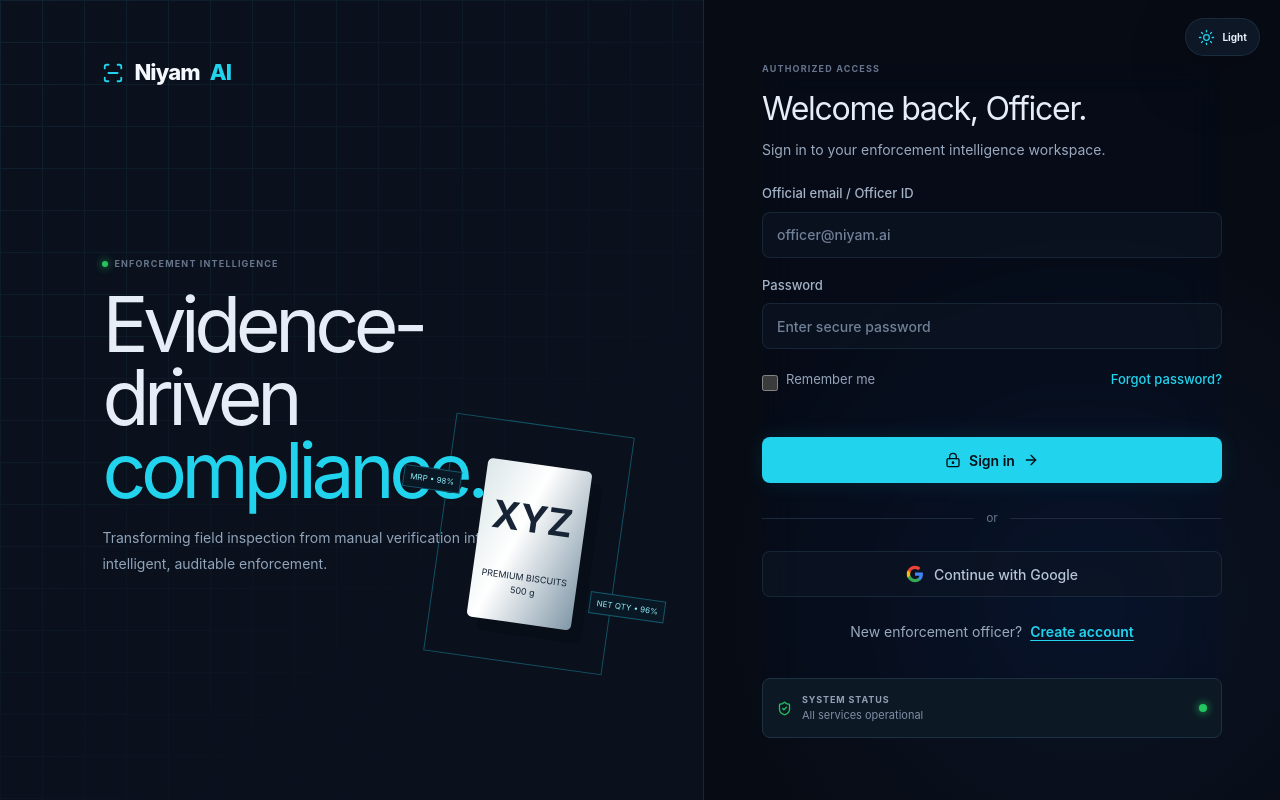
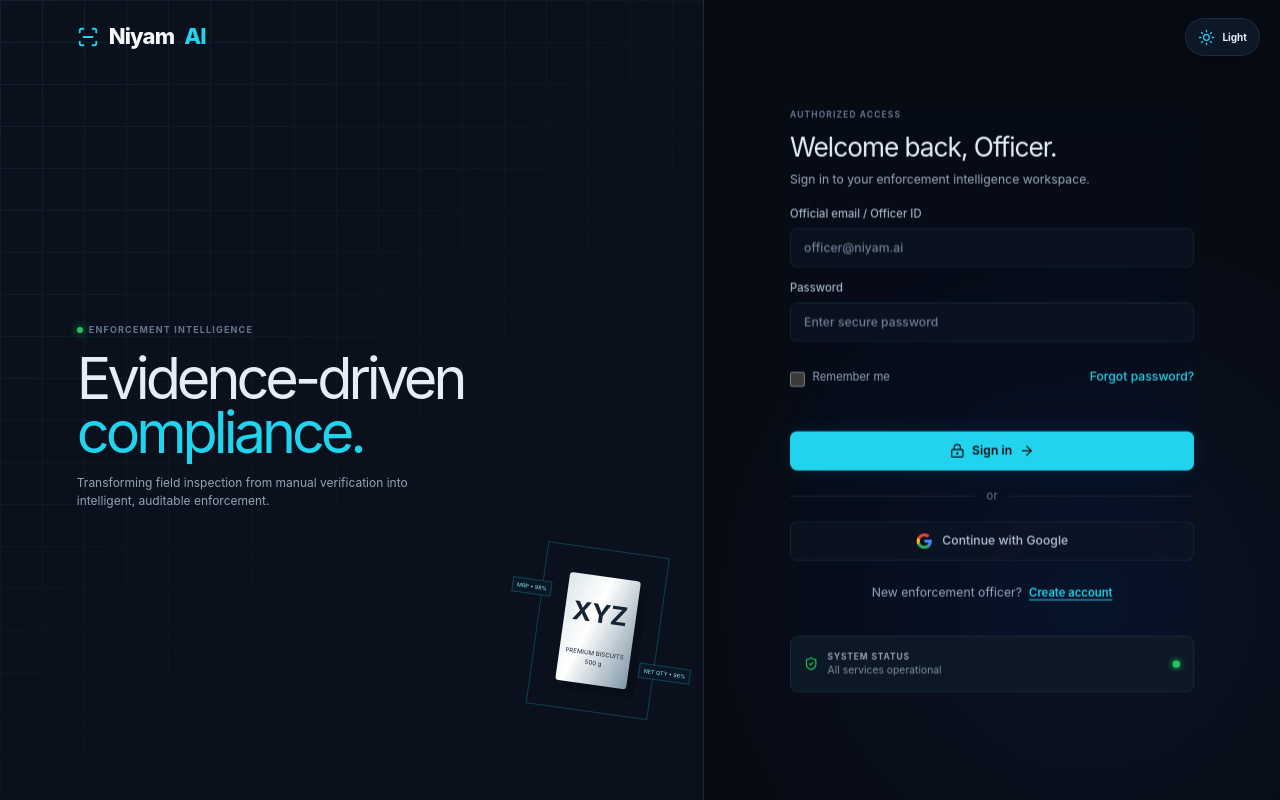
Before and after one commit to Arijit166/NiyamAI, a Next.js app: page /login in a window 1280 px wide. Built offline with nearby package versions, Linux system fonts and the light colour scheme.

Commit message:
Improve responsive authentication layout

```diff
--- a/app/globals.css
+++ b/app/globals.css
@@ -817,3 +817,142 @@ body,
     display: none;
   }
 }
+
+
+
+
+
+/* =========================================================
+   DESKTOP LOGIN — FIT ENTIRE PAGE IN VIEWPORT
+   ========================================================= */
+
+@media (min-width: 801px) {
+
+  .auth-page {
+    height: 100vh;
+    min-height: 100vh;
+    overflow: hidden;
+  }
+
+  .auth-visual {
+    height: 100vh;
+    min-height: 0;
+    padding: 28px 6vw;
+    overflow: hidden;
+  }
+
+  .auth-panel {
+    height: 100vh;
+    min-height: 0;
+    padding: 24px 5vw;
+    overflow: hidden;
+  }
+
+  .auth-card {
+    width: min(430px, 100%);
+  }
+
+  .auth-card h2 {
+    font-size: 28px;
+    margin: 6px 0 4px;
+  }
+
+  .auth-card > p {
+    font-size: 13px;
+    margin-bottom: 18px;
+  }
+
+  .auth-card > label {
+    margin-top: 13px;
+    font-size: 12px;
+  }
+
+  .auth-card input {
+    height: 42px;
+    margin-top: 6px;
+    font-size: 13px;
+  }
+
+  .auth-options {
+    margin: 13px 0 16px;
+    font-size: 12px;
+  }
+
+  .check-label {
+    font-size: 12px;
+  }
+
+  .auth-submit {
+    height: 42px;
+    margin-top: 18px;
+    font-size: 13px;
+  }
+
+  .auth-divider {
+    margin: 18px 0 12px;
+  }
+
+  .auth-google-btn {
+    min-height: 42px;
+    font-size: 13px;
+  }
+
+  .auth-switch {
+    margin-top: 18px;
+    font-size: 12px;
+  }
+
+  .auth-switch a {
+    font-size: 12px;
+  }
+
+  .auth-copy h1 {
+    font-size: clamp(42px, 5vw, 68px);
+    margin: 14px 0;
+  }
+
+  .auth-copy p {
+    font-size: 12px;
+    line-height: 1.65;
+  }
+
+  .auth-scan {
+    right: 8%;
+    bottom: 10%;
+    transform: scale(.82) rotate(8deg);
+    transform-origin: bottom right;
+  }
+}
+
+
+/* Extra compact desktop screens such as 1366×768 */
+
+@media (min-width: 801px) and (max-height: 820px) {
+
+  .auth-visual {
+    padding-top: 20px;
+    padding-bottom: 20px;
+  }
+
+  .auth-panel {
+    padding-top: 16px;
+    padding-bottom: 16px;
+  }
+
+  .auth-card {
+    transform: scale(.94);
+    transform-origin: center;
+  }
+
+  .auth-copy h1 {
+    font-size: clamp(38px, 4.5vw, 60px);
+  }
+
+  .auth-copy p {
+    line-height: 1.5;
+  }
+
+  .auth-scan {
+    transform: scale(.68) rotate(8deg);
+  }
+}
```
